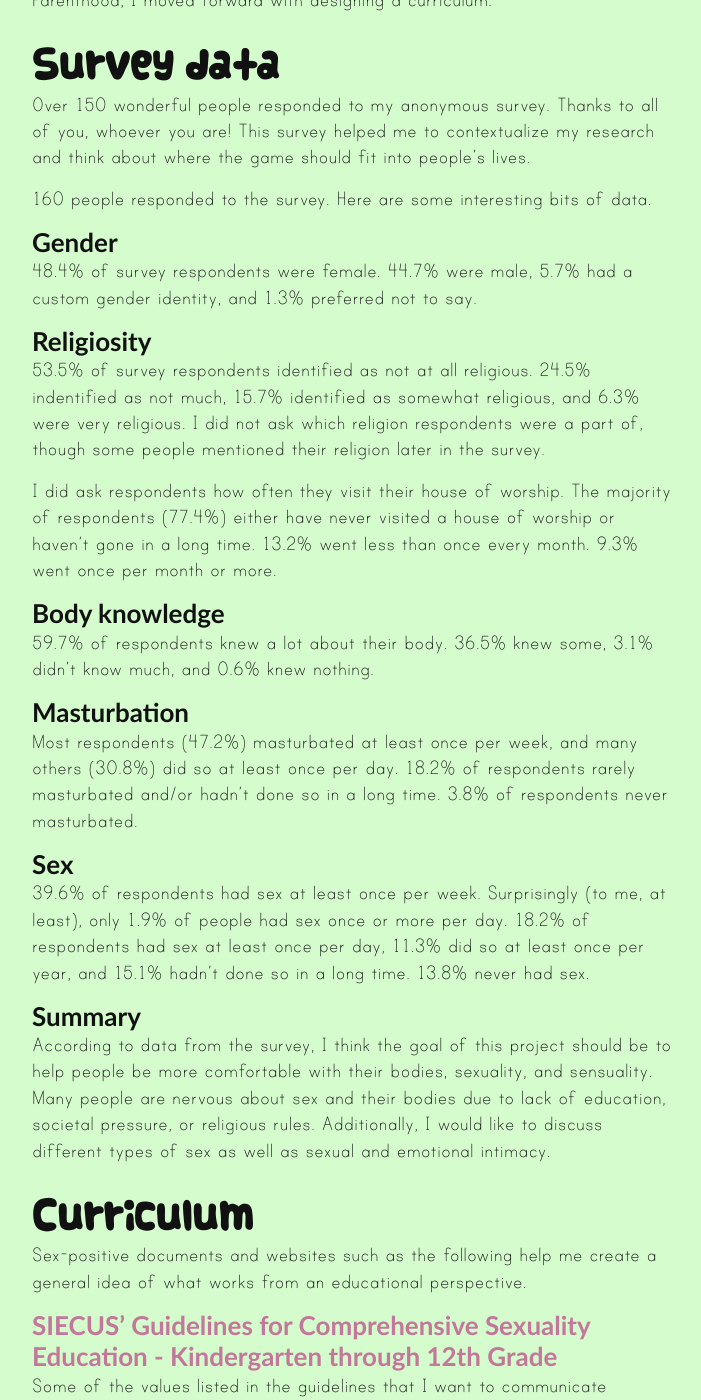
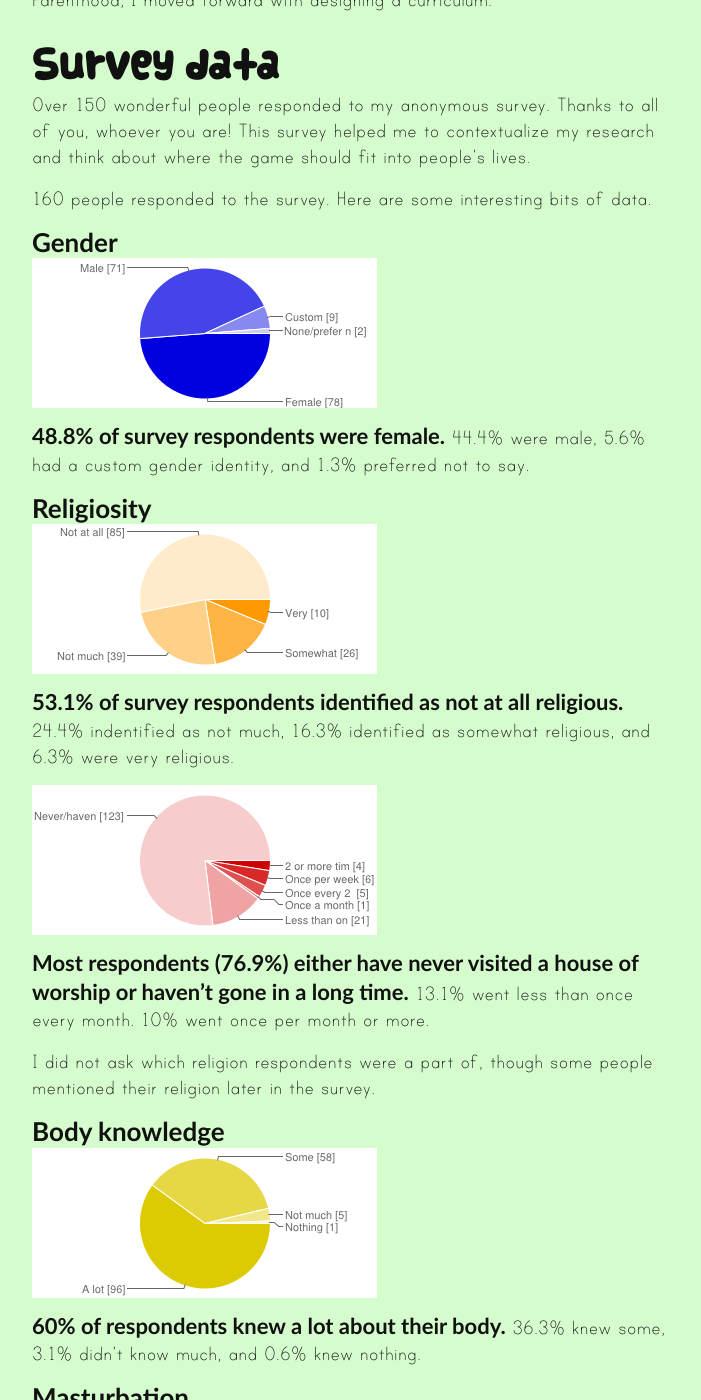
Before and after one commit to cattsmall/thesis-website, a Jekyll site: the page built from _posts/2015-04-12-game-curriculum-planning.md, in a window 1280 px wide and 1400 px high, scrolled down 509 px. Shown: the whole window, without its empty margins (288-989 px from the left). Built offline with Jekyll 4.4.1, drawn with Linux system fonts in a browser that asks for light colours; some web fonts are replaced; some of the changed text lies outside the part shown.

Commit message:
blig update - images and charts

```diff
--- a/_posts/2015-04-12-game-curriculum-planning.md
+++ b/_posts/2015-04-12-game-curriculum-planning.md
@@ -13,24 +13,40 @@ Over 150 wonderful people responded to my anonymous survey. Thanks to all of you
 160 people responded to the survey. Here are some interesting bits of data.
 
 ###Gender
-48.4% of survey respondents were female. 44.7% were male, 5.7% had a custom gender identity, and 1.3% preferred not to say.
+![Gameplay topics diagram](/assets/img/posts/20150413_chart1.png)
+
+**48.8% of survey respondents were female.** 44.4% were male, 5.6% had a custom gender identity, and 1.3% preferred not to say.
 
 ###Religiosity
-53.5% of survey respondents identified as not at all religious. 24.5% indentified as not much, 15.7% identified as somewhat religious, and 6.3% were very religious. I did not ask which religion respondents were a part of, though some people mentioned their religion later in the survey.
+![Gameplay topics diagram](/assets/img/posts/20150413_chart2.png)
 
-I did ask respondents how often they visit their house of worship. The majority of respondents (77.4%) either have never visited a house of worship or haven't gone in a long time. 13.2% went less than once every month. 9.3% went once per month or more.
+**53.1% of survey respondents identified as not at all religious.** 24.4% indentified as not much, 16.3% identified as somewhat religious, and 6.3% were very religious.
+
+![Gameplay topics diagram](/assets/img/posts/20150413_chart3.png)
+
+**Most respondents (76.9%) either have never visited a house of worship or haven't gone in a long time.** 13.1% went less than once every month. 10% went once per month or more.
+
+I did not ask which religion respondents were a part of, though some people mentioned their religion later in the survey.
 
 ###Body knowledge
-59.7% of respondents knew a lot about their body. 36.5% knew some, 3.1% didn't know much, and 0.6% knew nothing.
+![Gameplay topics diagram](/assets/img/posts/20150413_chart4.png)
+
+**60% of respondents knew a lot about their body.** 36.3% knew some, 3.1% didn't know much, and 0.6% knew nothing.
 
 ###Masturbation
-Most respondents (47.2%) masturbated at least once per week, and many others (30.8%) did so at least once per day. 18.2% of respondents rarely masturbated and/or hadn't done so in a long time. 3.8% of respondents never masturbated.
+![Gameplay topics diagram](/assets/img/posts/20150413_chart5.png)
+
+**Most respondents (47.5%) masturbated at least once per week**, and many others (30.6%) did so at least once per day. 18.1% of respondents rarely masturbated and/or hadn't done so in a long time. 3.8% of respondents never masturbated.
 
 ###Sex
-39.6% of respondents had sex at least once per week. Surprisingly (to me, at least), only 1.9% of people had sex once or more per day. 18.2% of respondents had sex at least once per day, 11.3% did so at least once per year, and 15.1% hadn't done so in a long time. 13.8% never had sex.
+![Gameplay topics diagram](/assets/img/posts/20150413_chart6.png)
+
+**39.4% of respondents had sex at least once per week.** Surprisingly (to me, at least), only 1.9% of people had sex once or more per day. 18.8% of respondents had sex at least once per month, 11.3% did so at least once per year, and 15% hadn't done so in a long time. 13.8% never had sex.
 
 ###Summary
-According to data from the survey, I think the goal of this project should be to help people be more comfortable with their bodies, sexuality, and sensuality. Many people are nervous about sex and their bodies due to lack of education, societal pressure, or religious rules. Additionally, I would like to discuss different types of sex as well as sexual and emotional intimacy.
+According to initial data from the survey, I think the goal of this project should be to help people be more comfortable with their bodies, sexuality, and sensuality. Many people are nervous about sex and their bodies due to lack of education, societal pressure, or religious rules. Additionally, I would like to discuss different types of sex as well as sexual and emotional intimacy.
+
+I will be clustering long-form responses from the survey in the near future – expect that in another post!
 
 ##Curriculum
 Sex-positive documents and websites such as the following help me create a general idea of what works from an educational perspective.
```
Also changed, not shown: assets/img/posts/20150413_chart1.png (added), assets/img/posts/20150413_chart2.png (added), assets/img/posts/20150413_chart3.png (added), assets/img/posts/20150413_chart4.png (added), assets/img/posts/20150413_chart5.png (added), assets/img/posts/20150413_chart6.png (added).
